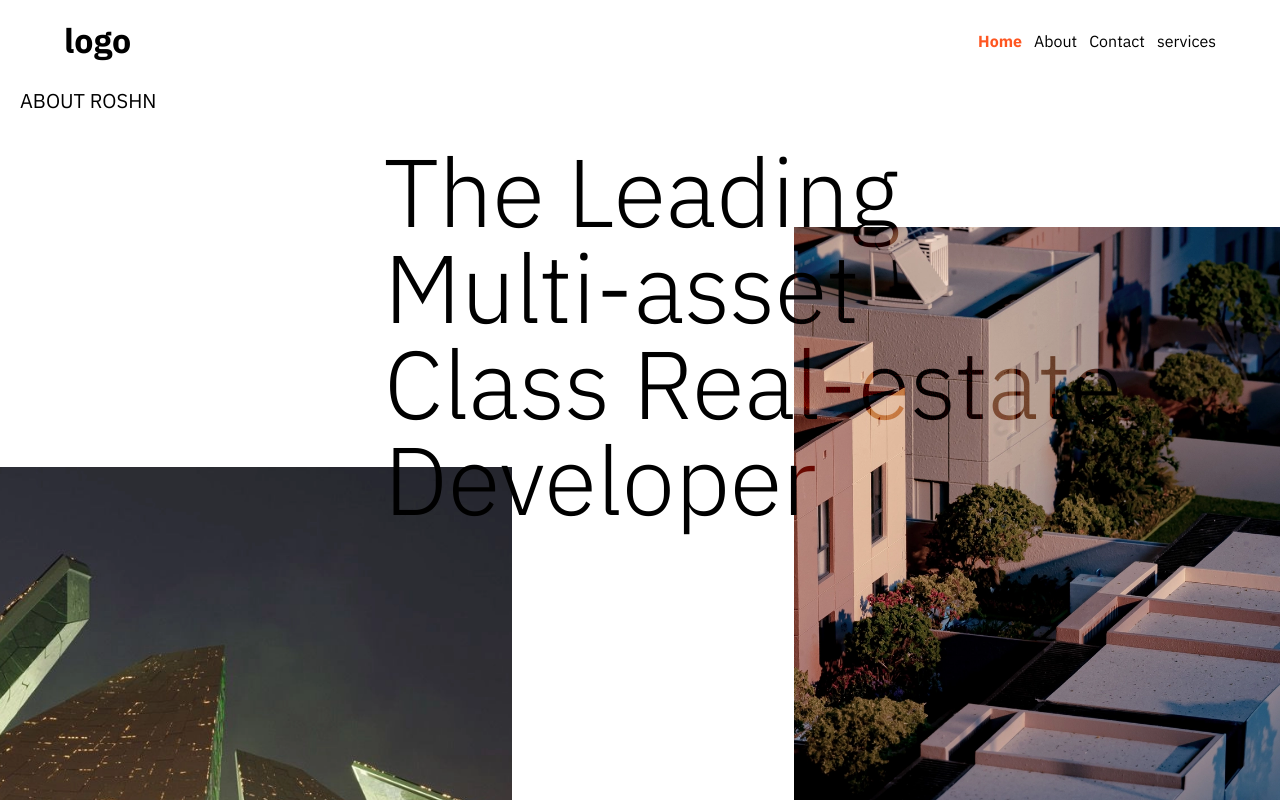
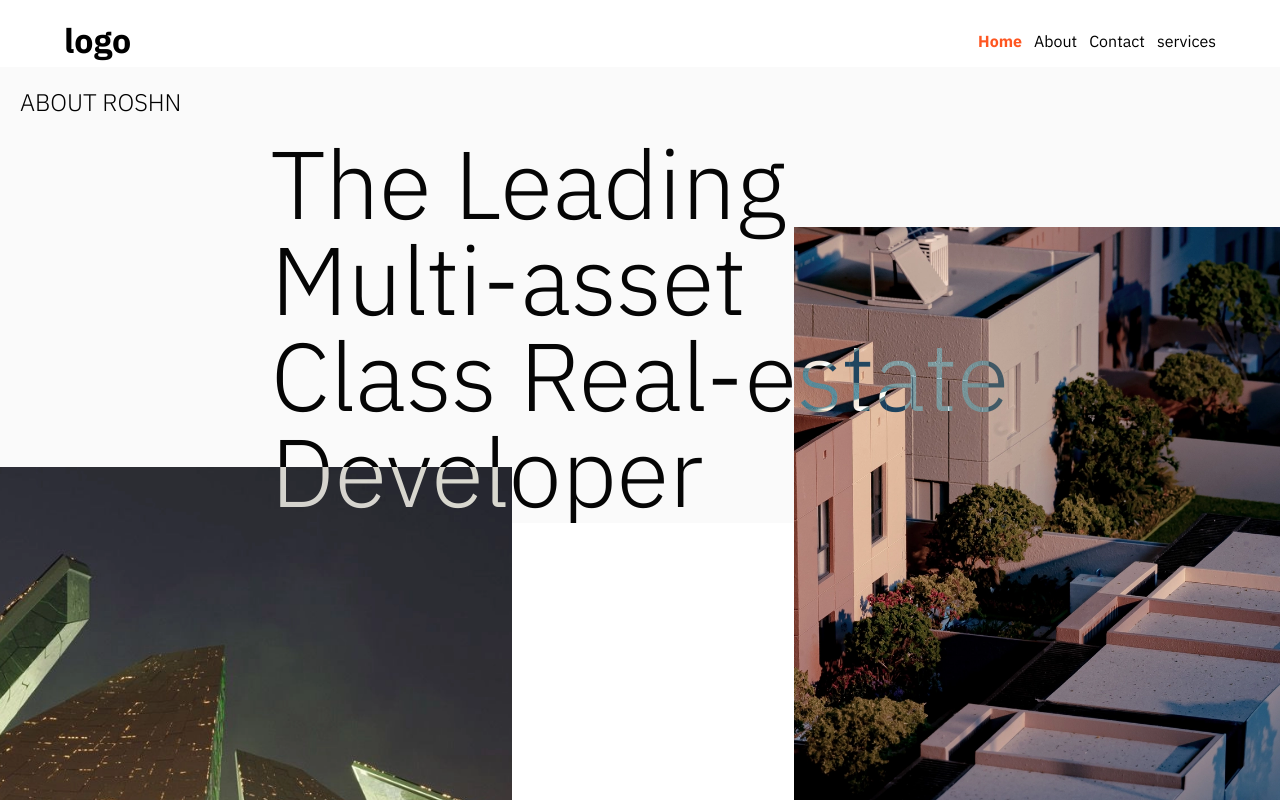
Before and after one commit to magedElshafey/animation-tryout-, a React (Vite) app: page / in a window 1280 px wide. Shown: the top 800 px of the page. Built offline with nearby package versions, Linux system fonts and the light colour scheme; no server answers; a web font is replaced by a local one.

Commit message:
fix blend and rearrange styles class in about section

```diff
--- a/src/components/common/aboutSection/AboutSection.tsx
+++ b/src/components/common/aboutSection/AboutSection.tsx
@@ -1,26 +1,112 @@
+// import { useState } from "react";
+// import { GoArrowRight } from "react-icons/go";
+
+// const AboutSection = () => {
+//   const [isHoverd, setIsHoverd] = useState(false);
+//   return (
+//     <>
+//       <section className="relative flex">
+//
+//         <div className="absolute sm:px-5 md:px-0 left-0 w-full md:w-[42vw] lg:w-[48vw] xl:w-[40vw] h-[60vh] sm:h-[100vh] md:h-[60vh] lg:h-[100vh] translate-y-[45%] sm:translate-y-[30%] md:translate-y-[60%] lg:translate-y-1/2 z-10">
+//           <img
+//             src="/assets/about-section-1.webp"
+//             className="w-full h-full object-cover"
+//             alt="Left"
+//           />
+//         </div>
+//         <div className="absolute left-5 md:left-auto md:right-0 w-full md:w-[48vw] xl:w-[38vw] lg:h-[90vh] top-[40rem] sm:top-[60rem] md:top-[22rem] lg:top-40 z-10">
+//           <img
+//             src="/assets/about-section-2.webp"
+//             className="w-full h-full object-cover hidden lg:block "
+//             alt="Right"
+//           />
+//           <div className="about my-5 sm:my-10">
+//             <p className="w-[90%]">
+//               ROSHN Group is a key enabler of Saudi Vision 2030, transforming
+//               the urban landscape through human-centric integrated developments
+//               that elevate connectivity and enhance quality of life across the
+//               Kingdom.
+//             </p>
+
+//             <div className="btns flex justify-start items-center mt-5 gap-1 group w-fit">
+//               <button className="w-14 h-14 rounded-full bg-[#006450] text-white text-3xl transition-transform duration-500 group-hover:translate-x-64">
+//                 <GoArrowRight className="ml-3" />
+//               </button>
+
+//               <button className="w-48 h-14 rounded-full bg-[#006450] text-white uppercase text-lg">
+//                 Learn More
+//               </button>
+//             </div>
+//           </div>
+//         </div>
+
+//         <h1
+//           className="hidden md:block absolute top-20 left-5 md:left-[30%] text-left text-4xl md:text-7xl lg:text-[5rem] xl:text-8xl font-light leading-tight text-black z-40 mix-blend-overlay"
+//           //   style={{ WebkitTextStroke: "1px white" }}
+//         >
+//           The Leading
+//           <br />
+//           Multi-asset
+//           <br />
+//           Class Real-estate
+//           <br />
+//           Developer
+//         </h1>
+
+//         <h1 className="block md:hidden absolute top-20 left-5 text-4xl font-light leading-tight">
+//           The Leading Multi-asset <br />
+//           Class Real-estate Developer
+//         </h1>
+//       </section>
+//     </>
+//   );
+// };
+
+// export default AboutSection;
+
+import { useState } from "react";
 import { GoArrowRight } from "react-icons/go";
 
 const AboutSection = () => {
+  const [isHoverd, setIsHoverd] = useState(false);
   return (
     <>
-      <section className="relative flex">
-        <h2 className="font-normal uppercase text-xl m-5 text-left w-full">
+      <section className="relative flex flex-col bg-[#FAFAFA]">
+        <h2 className="w-full m-5 text-left text-2xl font-light uppercase">
           About Roshn
         </h2>
 
-        <div className="absolute sm:px-5 md:px-0 left-0 w-full md:w-[42vw] lg:w-[48vw] xl:w-[40vw] h-[60vh] sm:h-[100vh] md:h-[60vh] lg:h-[100vh] translate-y-[45%] sm:translate-y-[30%] md:translate-y-[60%] lg:translate-y-1/2 z-10">
+        <div
+          className="
+          absolute left-0 z-10
+          w-full md:w-[42vw] lg:w-[48vw] xl:w-[40vw]
+          h-[60vh] sm:h-[100vh] md:h-[60vh] lg:h-[100vh]
+          translate-y-[45%] sm:translate-y-[30%] md:translate-y-[60%] lg:translate-y-1/2
+          sm:px-5 md:px-0
+        "
+        >
           <img
             src="/assets/about-section-1.webp"
-            className="w-full h-full object-cover"
-            alt="Left"
+            alt="Left Image"
+            className="h-full w-full object-cover"
           />
         </div>
-        <div className="absolute left-5 md:left-auto md:right-0 w-full md:w-[48vw] xl:w-[38vw] lg:h-[90vh] top-[40rem] sm:top-[60rem] md:top-[22rem] lg:top-40 z-10">
+
+        <div
+          className="
+          absolute z-10
+          left-5 md:left-auto md:right-0
+          w-full md:w-[48vw] xl:w-[38vw]
+          lg:h-[90vh]
+          top-[40rem] sm:top-[60rem] md:top-[22rem] lg:top-40
+        "
+        >
           <img
             src="/assets/about-section-2.webp"
-            className="w-full h-full object-cover hidden lg:block "
-            alt="Right"
+            alt="Right Image"
+            className="hidden h-full w-full object-cover lg:block"
           />
+
           <div className="about my-5 sm:my-10">
             <p className="w-[90%]">
               ROSHN Group is a key enabler of Saudi Vision 2030, transforming
@@ -28,21 +114,33 @@
               that elevate connectivity and enhance quality of life across the
               Kingdom.
             </p>
-            <div className="btns flex justify-start items-center mt-5 gap-1 group">
-              <button className="w-14 h-14 rounded-full bg-[#006450] text-white text-3xl transition-transform duration-1000 group-hover:translate-x-64">
+
+            <div className="btns group mt-5 flex w-fit items-center gap-1">
+              <button
+                className="
+                h-14 w-14 rounded-full bg-[#006450] text-3xl text-white
+                transition-transform duration-500
+                group-hover:translate-x-64
+              "
+              >
                 <GoArrowRight className="ml-3" />
               </button>
 
-              <button className="w-48 h-14 rounded-full bg-[#006450] text-white uppercase text-lg">
+              <button className="h-14 w-48 rounded-full bg-[#006450] text-lg uppercase text-white">
                 Learn More
               </button>
             </div>
           </div>
         </div>
 
-        <h1
-          className="hidden md:block absolute top-20 left-5 md:left-[30%] text-left text-4xl md:text-7xl lg:text-[5rem] xl:text-8xl font-light leading-tight text-black z-40 mix-blend-overlay"
-          //   style={{ WebkitTextStroke: "1px white" }}
+        <div className="flex justify-center items-center w-full">
+          <h3
+            className="
+           left-5 md:left-[30%] top-20 z-40 hidden md:block
+          text-left font-light leading-tight text-white
+          text-4xl md:text-7xl lg:text-[5rem] xl:text-8xl
+          mix-blend-exclusion
+        "
           >
             The Leading
             <br />
@@ -51,15 +149,45 @@
             Class Real-estate
             <br />
             Developer
-        </h1>
+          </h3>
 
-        <h1 className="block md:hidden absolute top-20 left-5 text-4xl font-light leading-tight">
+          <h3
+            className="
+           left-5 top-20 block md:hidden
+          text-4xl font-light leading-tight
+        "
+          >
             The Leading Multi-asset <br />
             Class Real-estate Developer
-        </h1>
+          </h3>
+        </div>
       </section>
     </>
   );
 };
 
 export default AboutSection;
+
+{
+  /* <a
+              href="#"
+              className="flex items-center gap-1  mt-5 transition-all duration-500 w-fit"
+              onMouseEnter={() => setIsHoverd(true)}
+              onMouseLeave={() => setIsHoverd(false)}
+            >
+              <button
+                className={`w-14 h-14 rounded-full bg-[#006450] text-white text-3xl ${
+                  isHoverd ? "order-2" : "order-1"
+                }`}
+              >
+                <GoArrowRight className="ml-3" />
+              </button>
+              <span
+                className={`w-48 h-14 rounded-full bg-[#006450] text-white uppercase text-lg text-center leading-[3.5rem] ${
+                  isHoverd ? "order-1" : "order-2"
+                }`}
+              >
+                Learn More
+              </span>
+            </a> */
+}
```
Lines whose indentation alone changed are shown as unchanged.
